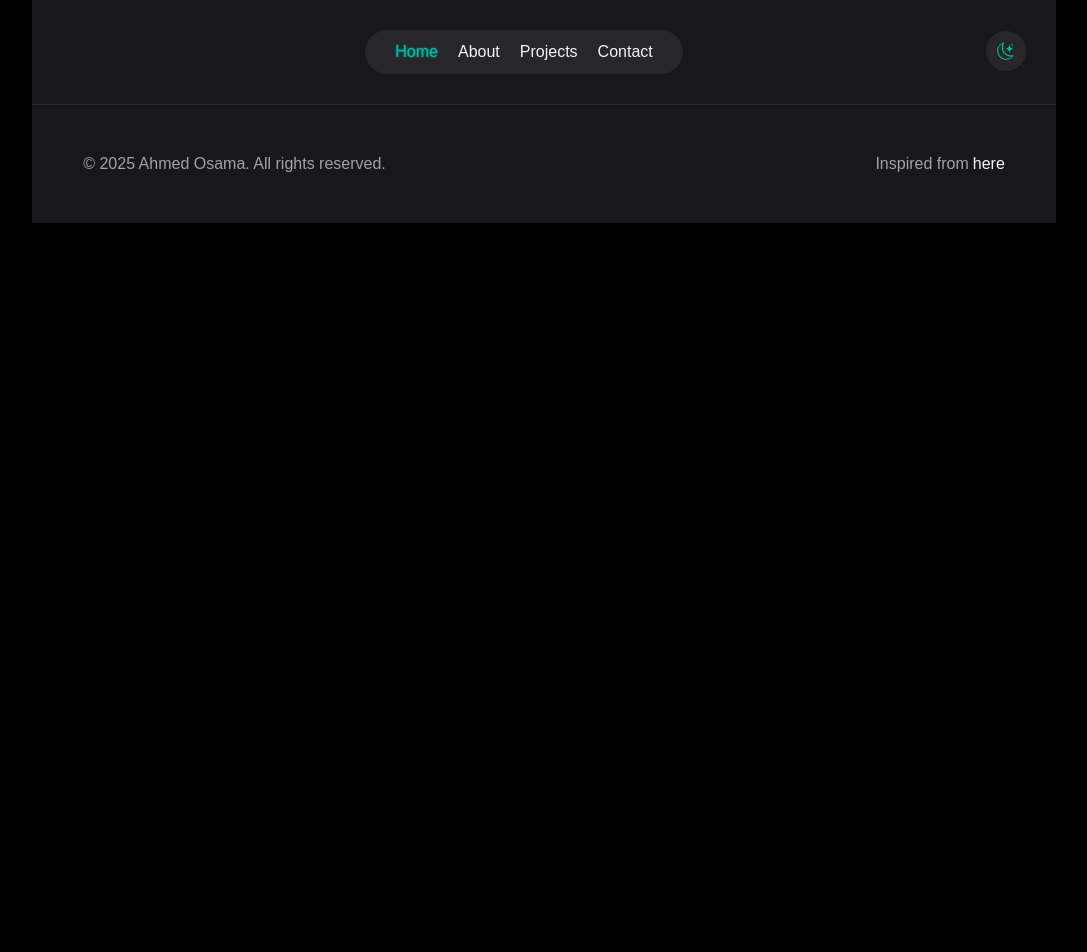
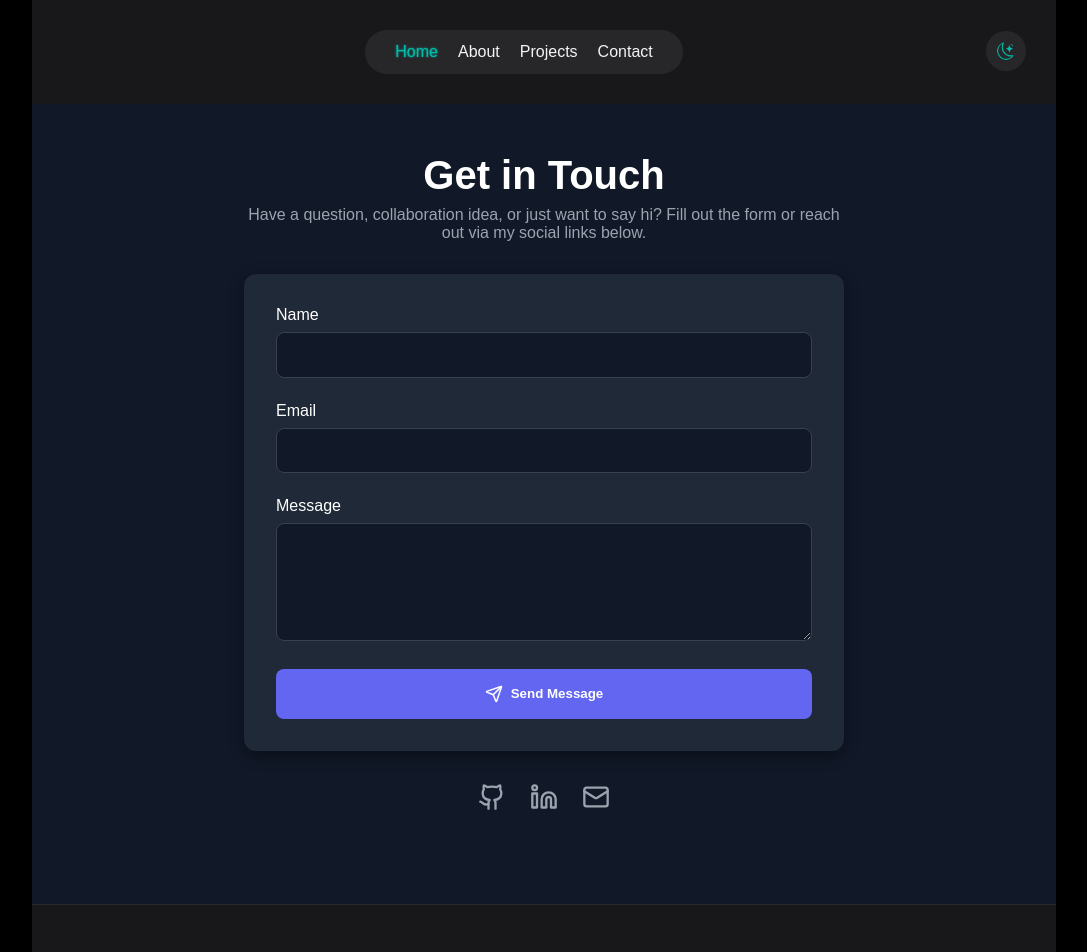
Before and after one commit to AhmdBlack0/portfolio, a React (Vite) app: page /contact in a window 1280 px wide. Shown: the top 952 px of the page, without its empty margins (96-1183 px from the left). Before the commit the page ends 800 px from the top, so only its background shows below. Built offline with nearby package versions, Linux system fonts and the light colour scheme.

Commit message:
Add files via upload

```diff
--- a/package.json
+++ b/package.json
@@ -10,6 +10,7 @@
     "preview": "vite preview"
   },
   "dependencies": {
+    "lucide-react": "^0.541.0",
     "react": "^19.0.0",
     "react-dom": "^19.0.0",
     "react-icons": "^5.4.0",
--- a/src/App.jsx
+++ b/src/App.jsx
@@ -6,6 +6,7 @@ import Projects from "./components/Projects/Projects"
 import { Route, Routes } from "react-router-dom"
 import EcommerceAPI from "./Pages/EcommerceAPI/EcommerceAPI"
 import SocailMediaAPI from "./Pages/SocialMediaAPI/SocialMediaAPI"
+import Contact from "./Pages/Contact/Contact"
 
 function App() {
 
@@ -18,6 +19,7 @@ function App() {
         <Route path="/about" element={<About />} />
         <Route path="/ecommerce-api" element={<EcommerceAPI />} />
         <Route path="/social-media-api" element={<SocailMediaAPI />} />
+        <Route path="/contact" element={<Contact />} />
       </Routes>
       <div className="divider" />
       <Footer />
--- /dev/null
+++ b/src/Pages/Contact/Contact.css
@@ -0,0 +1,96 @@
+.contact-section {
+  min-height: 100vh;
+  background-color: #111827; /* dark background */
+  color: white;
+  display: flex;
+  flex-direction: column;
+  align-items: center;
+  justify-content: center;
+  padding: 2rem;
+  text-align: center;
+}
+
+.contact-title {
+  font-size: 2.5rem;
+  font-weight: bold;
+  margin-bottom: 0.5rem;
+}
+
+.contact-subtitle {
+  color: #9ca3af;
+  margin-bottom: 2rem;
+  max-width: 600px;
+}
+
+.contact-form {
+  width: 100%;
+  max-width: 600px;
+  background: #1f2937;
+  padding: 2rem;
+  border-radius: 12px;
+  box-shadow: 0 4px 15px rgba(0, 0, 0, 0.4);
+}
+
+.form-group {
+  margin-bottom: 1.5rem;
+  text-align: left;
+}
+
+.form-group label {
+  display: block;
+  margin-bottom: 0.5rem;
+  font-weight: 500;
+}
+
+.form-group input,
+.form-group textarea {
+  width: 100%;
+  padding: 0.8rem;
+  border-radius: 8px;
+  border: 1px solid #374151;
+  background: #111827;
+  color: white;
+  font-size: 1rem;
+  transition: border 0.3s;
+}
+
+.form-group input:focus,
+.form-group textarea:focus {
+  outline: none;
+  border: 1px solid #6366f1; /* indigo focus */
+}
+
+.submit-btn {
+  width: 100%;
+  padding: 1rem;
+  background: #6366f1;
+  color: white;
+  font-weight: 600;
+  border: none;
+  border-radius: 8px;
+  cursor: pointer;
+  display: flex;
+  align-items: center;
+  justify-content: center;
+  gap: 0.5rem;
+  transition: background 0.3s;
+}
+
+.submit-btn:hover {
+  background: #4f46e5;
+}
+
+.social-links {
+  display: flex;
+  gap: 1.5rem;
+  margin-top: 2rem;
+}
+
+.social-links a {
+  color: #9ca3af;
+  transition: color 0.3s;
+}
+
+.social-links a:hover {
+  color: white;
+}
--- /dev/null
+++ b/src/Pages/Contact/Contact.jsx
@@ -0,0 +1,89 @@
+import { useState } from "react";
+import { Mail, Linkedin, Github, Send } from "lucide-react";
+import "./Contact.css"; // ✅ import css file
+
+export default function Contact() {
+  const [form, setForm] = useState({ name: "", email: "", message: "" });
+
+  const handleChange = (e) => {
+    setForm({ ...form, [e.target.name]: e.target.value });
+  };
+
+  const handleSubmit = (e) => {
+    e.preventDefault();
+    console.log(form);
+    alert("Not Working Yet.");
+    setForm({ name: "", email: "", message: "" });
+  };
+
+  return (
+    <section className="contact-section">
+      <h2 className="contact-title">Get in Touch</h2>
+      <p className="contact-subtitle">
+        Have a question, collaboration idea, or just want to say hi?
+        Fill out the form or reach out via my social links below.
+      </p>
+
+      {/* Contact Form */}
+      <form onSubmit={handleSubmit} className="contact-form">
+        <div className="form-group">
+          <label>Name</label>
+          <input
+            type="text"
+            name="name"
+            value={form.name}
+            onChange={handleChange}
+            required
+          />
+        </div>
+
+        <div className="form-group">
+          <label>Email</label>
+          <input
+            type="email"
+            name="email"
+            value={form.email}
+            onChange={handleChange}
+            required
+          />
+        </div>
+
+        <div className="form-group">
+          <label>Message</label>
+          <textarea
+            name="message"
+            value={form.message}
+            onChange={handleChange}
+            required
+            rows="5"
+          />
+        </div>
+
+        <button type="submit" className="submit-btn">
+          <Send size={18} /> Send Message
+        </button>
+      </form>
+
+      {/* Social Links */}
+      <div className="social-links">
+        <a
+          href="https://github.com/AhmdBlack0"
+          target="_blank"
+          rel="noreferrer"
+        >
+          <Github size={28} />
+        </a>
+        <a
+          href="/"
+          target="_blank"
+          rel="noreferrer"
+        >
+          <Linkedin size={28} />
+        </a>
+        <a href="mailto:ahmdBlack.0@gmail.com" >
+          <Mail size={28} />
+        </a>
+      </div>
+    </section>
+  );
+}
--- a/src/components/About/About.jsx
+++ b/src/components/About/About.jsx
@@ -14,14 +14,11 @@ function About() {
                         fascinated by how a few lines of code can bring something to life on a screen.
                     </p>
                     <p>
-                        I’m a Computer Science student, currently pursuing my degree since 2022 and expected to graduate in 2026.
-                        Throughout my journey, I’ve gained knowledge in web technologies, specializing in frontend development
-                        and the MERN stack. I enjoy building cool, responsive, and user-friendly websites that provide great
-                        experiences.
+                        I’ve loved building and creating for as long as I can remember, fascinated by how a few lines of code can bring something to life. I’m a Computer Science student (2022–2026), specializing in backend development with Node.js, Express.js, and MongoDB.
                     </p>
                     <p>
-                        I’m always eager to learn new technologies, improve my skills, and take on challenging projects.
-                        My goal is to create innovative and impactful digital experiences that make a difference.
+
+                        I enjoy building scalable applications, integrating APIs, and working with authentication and file storage systems. I’m always eager to learn new technologies, improve my skills, and take on challenging projects that make an impact
                     </p>
                 </div>
             </div>
--- a/src/components/Articles/Articles.css
+++ b/src/components/Articles/Articles.css
@@ -1,4 +1,3 @@
-/* Articles Component Styles */
 .articles {
   display: grid;
   gap: 2rem;
@@ -7,17 +6,16 @@
 }
 
 .article {
-    background: rgba(255, 255, 255, 0.05);
-    border: 1px solid rgba(255, 255, 255, 0.1);
+  background: var(--secondary-color);
+  border: 1px solid var(--border);
   border-radius: 12px;
   padding: 2rem;
   transition: all 0.3s ease;
   text-decoration: none;
-    color: #ffffff;
+  color: var(--title);
   display: block;
   position: relative;
   overflow: hidden;
-    backdrop-filter: blur(10px);
 }
 
 .article::before {
@@ -27,7 +25,7 @@
   left: 0;
   right: 0;
   height: 3px;
-    background: linear-gradient(90deg, #00d4aa, #00a8ff);
+  background: linear-gradient(90deg, #00d4aa, var(--blue));
   transform: scaleX(0);
   transform-origin: left;
   transition: transform 0.3s ease;
@@ -39,7 +37,7 @@
 
 .article:hover {
   background: rgba(255, 255, 255, 0.08);
-    border-color: rgba(0, 212, 170, 0.3);
+  border-color: var(--hover-border);
   transform: translateY(-5px);
   box-shadow: 0 10px 30px rgba(0, 212, 170, 0.2);
 }
@@ -48,12 +46,12 @@
   font-size: 1.5rem;
   font-weight: 600;
   margin-bottom: 1rem;
-    color: #ffffff;
+  color: var(--title);
   line-height: 1.4;
 }
 
 .article p {
-    color: rgba(255, 255, 255, 0.7);
+  color: var(--subtitle);
   line-height: 1.6;
   margin-bottom: 1.5rem;
 }
@@ -64,13 +62,13 @@
   align-items: center;
   margin-top: auto;
   padding-top: 1rem;
-    border-top: 1px solid rgba(255, 255, 255, 0.1);
+  border-top: 1px solid var(--border);
   font-size: 0.9rem;
-    color: rgba(255, 255, 255, 0.5);
+  color: var(--subtitle);
 }
 
 .article .read-more {
-    color: #00d4aa;
+  color: var(--blue);
   font-weight: 500;
   display: inline-flex;
   align-items: center;
@@ -90,35 +88,3 @@
 .article:hover .read-more::after {
   transform: translateX(3px);
 }
-
-  /* Responsive Design */
-  @media (max-width: 768px) {
-    .articles {
-      grid-template-columns: 1fr;
-      gap: 1.5rem;
-      padding: 1.5rem 0;
-    }
-
-    .article {
-      padding: 1.5rem;
-    }
-
-    .article h3 {
-      font-size: 1.3rem;
-    }
-  }
-
-  @media (max-width: 480px) {
-    .articles {
-      gap: 1rem;
-      padding: 1rem 0;
-    }
-
-    .article {
-      padding: 1.25rem;
-    }
-
-    .article h3 {
-      font-size: 1.2rem;
-    }
-  }
--- a/src/components/Hero/Hero.jsx
+++ b/src/components/Hero/Hero.jsx
@@ -11,11 +11,10 @@ function Hero() {
                     <div className='profile-image-container'>
                         <img className='hero-profile-image' src={profile_image_1} alt="" />
                     </div>
-                    <h1 className='hero-title'>Frontend Developer</h1>
+                    <h1 className='hero-title'>Backend Developer</h1>
                     <p className='hero-description'>
                         I’m <strong>Ahmed Osama</strong>, a passionate Computer Science student at Zagazig University.
-                        I specialize in building dynamic and responsive web applications using the <strong>MERN Stack</strong>
-                        (MongoDB, Express.js, React.js, and Node.js).
+                        I specialize in building scalable and efficient backend applications using <strong>Node.js, Express.js</strong>.
                     </p>
                     <p className='lets-p'>Let’s build something amazing together!</p>
                     <SocialLinks />
--- a/src/projects.js
+++ b/src/projects.js
@@ -8,7 +8,16 @@ import { SiExpress } from "react-icons/si";
 
 const projects = [
   {
-    id: 6,
+    id: 8,
+    title: " Social Media API",
+    image: "/social-media-api-image.png",
+    url: "/social-media-api",
+    by: "node",
+    icons: [FaNodeJs, SiMongodb, SiExpress],
+    github: "",
+  },
+  {
+    id: 7,
     title: "E-commerce API",
     image: "/ecommerceAPI.png",
     url: "/ecommerce-api",
```
Also changed, not shown: public/social-media-api-image.png (added), 1 other file (tests, documents, lock files or other folders). Lines whose indentation alone changed are shown as unchanged.
